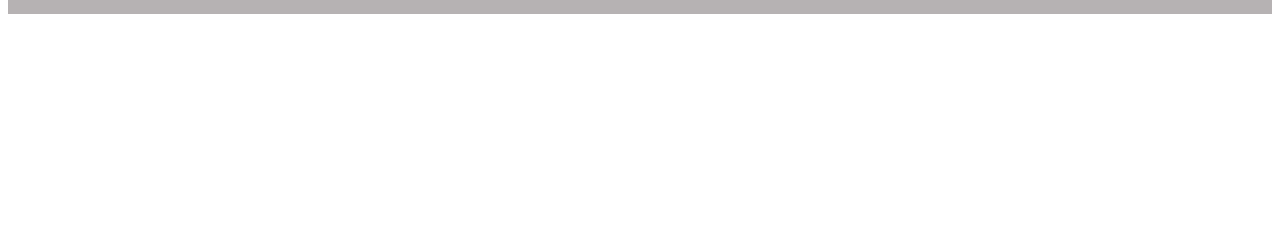
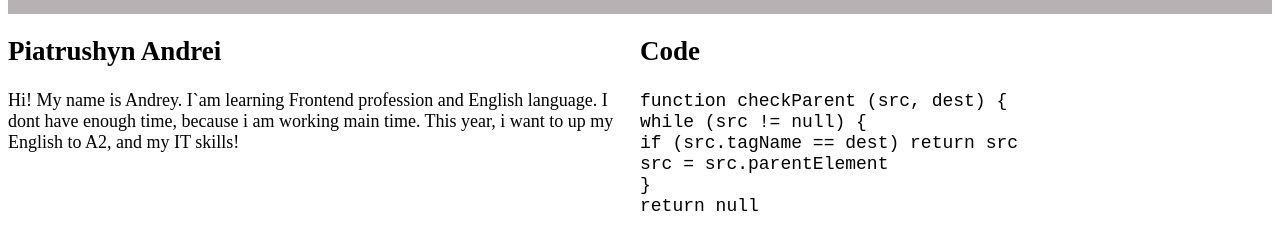
Before and after one commit to iMyMonkey/new-rs-school, a plain HTML site: page index.html in a window 1280 px wide. Shown: the part 54-304 px from the top of the page. Drawn offline with Linux system fonts and the light colour scheme.

Commit message:
feat: create new files

```diff
--- a/index.html
+++ b/index.html
@@ -17,6 +17,23 @@
         </ul>
     </header>
 <body>
+    <main class="main-container">
+        <section class="section-title" id="about-me"><h1>Piatrushyn Andrei</h1>
+        Hi! My name is Andrey. I`am learning Frontend profession and English language. I dont have enough time, because i am working main time.
+        This year, i want to up my English to A2, and my IT skills!
+        </section>
+
+        <section class="section-title" id="skills"><h2>Code</h2>
+            <code>
+    function checkParent (src, dest) {<Br>
+     while (src != null) {<Br>
+       if (src.tagName == dest) return src<Br>
+        src = src.parentElement<Br>
+     }<Br>
+     return null<Br>
+             </code>
+</section>
+    </main>
 
 </body>
 </html>
--- a/style.css
+++ b/style.css
@@ -1,3 +1,7 @@
+html {
+    scroll-behavior: smooth;
+}
+
 .navContent {
     display: flex;
  justify-content: flex-end;
@@ -29,3 +33,21 @@
 text-decoration: none;
  color: rgb(78, 124, 106);
 }
+
+.main-container {
+    display:flex;
+    flex-wrap: wrap;
+}
+
+section {
+width: 50%;
+}
+
+@media (max-width: 768 px) {
+    .section {
+        width: 100%;
+    }
+}
+.section-title {
+    font-size: 18px;
+}
```
Also changed, not shown: 1 other file.
